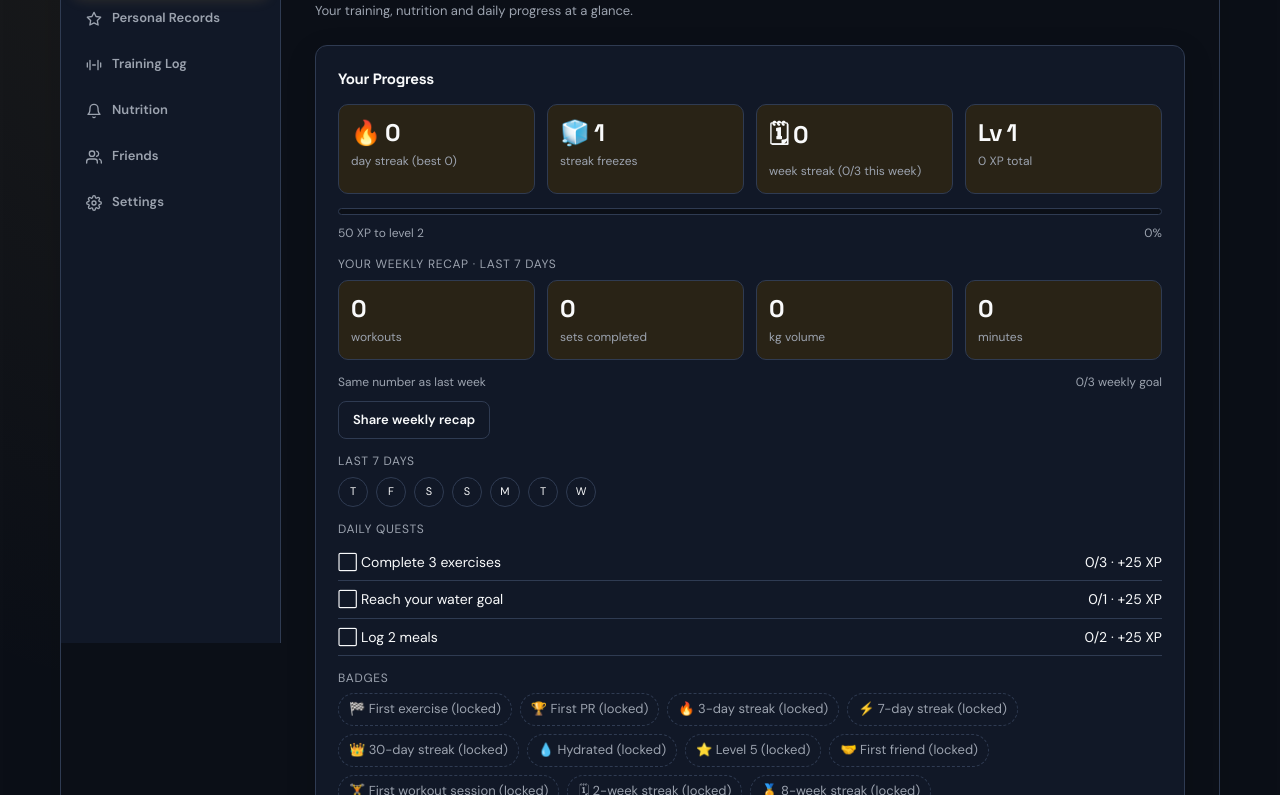
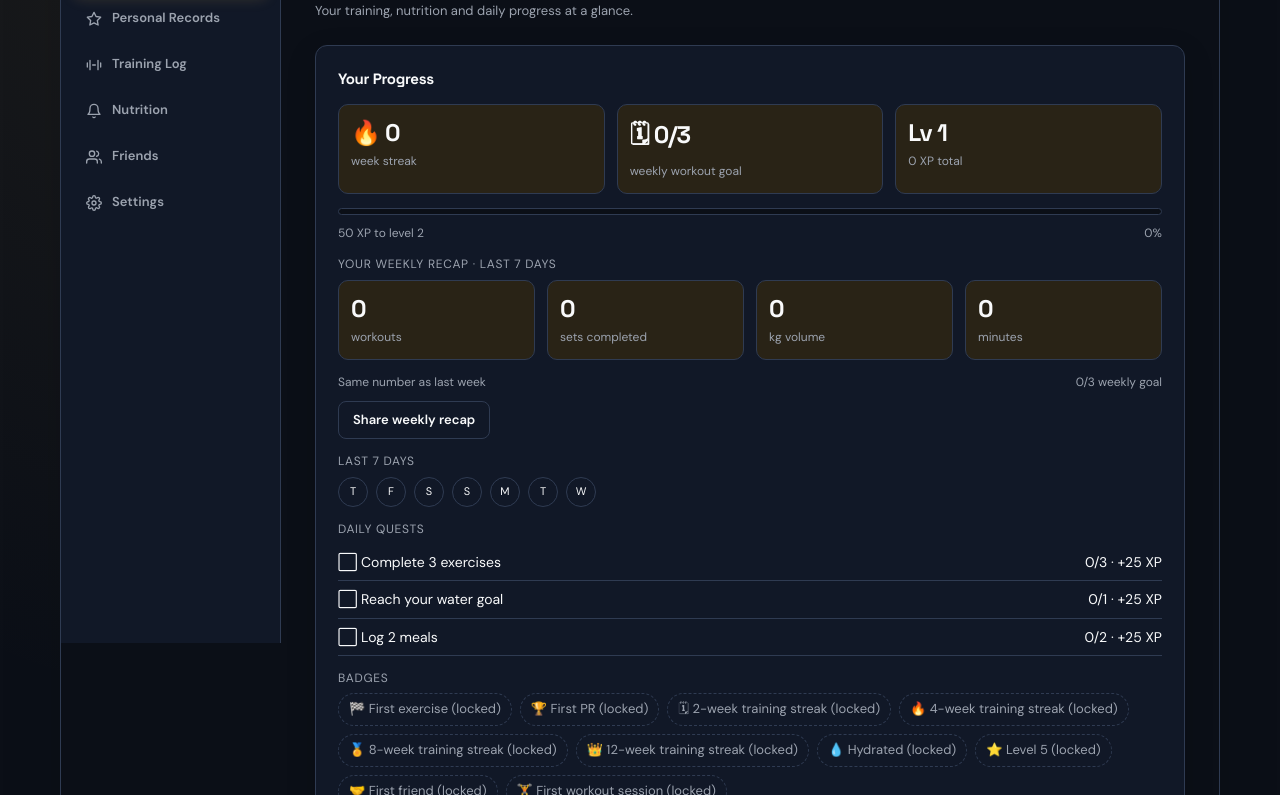
Before and after one commit to koraydozdemir-commits/Gymplified, a plain HTML site: page index.html in a window 1280 px wide. Shown: the part 157-952 px from the top of the page. Drawn offline with nearby package versions, Linux system fonts and the light colour scheme.

Commit message:
Replace daily streaks with weekly training streaks

```diff
--- a/index.html
+++ b/index.html
@@ -1688,7 +1688,7 @@ function bootState(){
   t.calTarget=t.calTarget>0?t.calTarget:2500; t.waterGoal=t.waterGoal>0?t.waterGoal:2.5;
   t.presets=Array.isArray(t.presets)&&t.presets.length?t.presets:[150,250,500,750];
   t.history=t.history||{};
-  t.game=Object.assign({xp:0,streak:0,best:0,lastDay:'',freezes:1,total:0,waterWon:'',claimed:{},badges:[],day:''},t.game||{});
+  t.game=Object.assign({xp:0,total:0,waterWon:'',claimed:{},badges:[],day:''},t.game||{}); delete t.game.streak;delete t.game.best;delete t.game.lastDay;delete t.game.freezes;
   const d=dayKey();
   if(t.game.day&&t.game.day!==d){
     t.history[t.game.day]={cal:t.cal,water:t.water,done:t.workouts.filter(w=>w.done).length};
@@ -1701,20 +1701,14 @@ function bootState(){
 const lvl=x=>Math.floor(Math.sqrt(x/50))+1;
 const dBetween=(a,b)=>Math.round((new Date(b)-new Date(a))/864e5);
 const isActive=()=>state.workouts.some(w=>w.done||(w.setList||[]).some(x=>x.done))||state.foods.length>0||state.water>0;
-function streakNow(){const g=state.game;if(!g.lastDay)return 0;const d=dBetween(g.lastDay,dayKey());return d<=1||(d===2&&g.freezes>0)?g.streak:0;}
 function gainXP(n,why){const g=state.game,l=lvl(g.xp);g.xp+=n;showToast('+'+n+' XP · '+why);if(lvl(g.xp)>l){showToast('🎉 Level '+lvl(g.xp)+'!');confetti();}}
-function tickStreak(){const g=state.game,t=dayKey();if(g.lastDay===t||!isActive())return;
-  const d=g.lastDay?dBetween(g.lastDay,t):99;
-  if(d===1)g.streak++;else if(d===2&&g.freezes>0){g.freezes--;g.streak++;showToast('🧊 Streak freeze saved your streak!');}else g.streak=1;
-  g.lastDay=t;g.best=Math.max(g.best,g.streak);gainXP(10,'Daily streak '+g.streak+'🔥');
-  if(g.streak%7===0)g.freezes=Math.min(2,g.freezes+1);}
 const QUESTS=[
  {id:'ex3',t:'Complete 3 exercises',n:3,v:()=>state.workouts.filter(w=>w.done).length},
  {id:'h2o',t:'Reach your water goal',n:1,v:()=>state.water>=state.waterGoal?1:0},
  {id:'meal2',t:'Log 2 meals',n:2,v:()=>state.foods.length}];
 const BADGES=[['first','🏁','First exercise',()=>state.game.total>=1],['pr','🏆','First PR',()=>state.prs.length>=1],
- ['s3','🔥','3-day streak',()=>state.game.best>=3],['s7','⚡','7-day streak',()=>state.game.best>=7],['s30','👑','30-day streak',()=>state.game.best>=30],
- ['h2o','💧','Hydrated',()=>!!state.game.waterWon],['l5','⭐','Level 5',()=>lvl(state.game.xp)>=5],['fr','🤝','First friend',()=>state.friends.length>=1],['ws','🏋️','First workout session',()=>state.sessions.length>=1],['w2','🗓','2-week streak',()=>weekInfo().st>=2],['w8','🏅','8-week streak',()=>weekInfo().st>=8]];
+ ['w2','🗓','2-week training streak',()=>weekInfo().st>=2],['w4','🔥','4-week training streak',()=>weekInfo().st>=4],['w8','🏅','8-week training streak',()=>weekInfo().st>=8],['w12','👑','12-week training streak',()=>weekInfo().st>=12],
+ ['h2o','💧','Hydrated',()=>!!state.game.waterWon],['l5','⭐','Level 5',()=>lvl(state.game.xp)>=5],['fr','🤝','First friend',()=>state.friends.length>=1],['ws','🏋️','First workout session',()=>state.sessions.length>=1]];
 function rewards(){
   const g=state.game;
   state.workouts.forEach(w=>{if(w.done&&!w.xp){w.xp=1;g.total++;gainXP(20,'Exercise done');}});
@@ -1722,7 +1716,6 @@ function rewards(){
   state.prs.forEach(p=>{if(!p.xp){p.xp=1;gainXP(50,'New PR 🏆');confetti();}});
   if(state.water>=state.waterGoal&&g.waterWon!==dayKey()){g.waterWon=dayKey();gainXP(30,'Water goal');}
   QUESTS.forEach(q=>{if(q.v()>=q.n&&!g.claimed[q.id]){g.claimed[q.id]=1;gainXP(25,'Quest: '+q.t);}});
-  tickStreak();
   BADGES.forEach(b=>{if(b[3]()&&!g.badges.includes(b[0])){g.badges.push(b[0]);showToast(b[1]+' Badge unlocked: '+b[2]);confetti();}});
 }
 function confetti(){if(state.settings.motion==='reduced'||matchMedia('(prefers-reduced-motion:reduce)').matches)return;
@@ -1771,7 +1764,7 @@ function loadSavedRoutine(index){
 }
 function deleteSavedRoutine(index){const routine=(state.routines||[])[index];if(!routine||!confirm('Delete saved routine "'+routine.name+'"?'))return;state.routines.splice(index,1);saveState();showToast('Routine deleted');}
 function renderExtras(){
-  const g=state.game,L=lvl(g.xp),lo=50*(L-1)**2,hi=50*L*L,xp=Math.round((g.xp-lo)/(hi-lo)*100),st=streakNow();
+  const g=state.game,L=lvl(g.xp),lo=50*(L-1)**2,hi=50*L*L,xp=Math.round((g.xp-lo)/(hi-lo)*100),wi=weekInfo();
   const wp=Math.min(100,Math.round(state.water/state.waterGoal*100));
   $('dashWater').textContent=state.water.toFixed(2);$('dashWaterGoal').textContent=state.waterGoal.toFixed(2);$('dashWaterBar').style.width=wp+'%';
   $('waterMeta').textContent='Goal: '+state.waterGoal.toFixed(2)+' L · '+wp+'%';
@@ -1781,8 +1774,7 @@ function renderExtras(){
   const days=[];for(let i=6;i>=0;i--){const d=new Date();d.setDate(d.getDate()-i);const k=dayKey(d),h=state.history[k];
     const on=i===0?isActive():!!(h&&(h.done>0||h.cal>0||h.water>0));days.push('<span class="wd '+(on?'on':'')+'" aria-label="'+d.toLocaleDateString(undefined,{weekday:'long'})+(on?': active':': no activity')+'">'+d.toLocaleDateString(undefined,{weekday:'narrow'})+'</span>');}
   $('gamePanel').innerHTML='<div class="section-title"><span>Your Progress</span></div><div class="stat-row">'+
-   '<div class="stat"><b>🔥 '+st+'</b><span>day streak (best '+g.best+')</span></div><div class="stat"><b>🧊 '+g.freezes+'</b><span>streak freezes</span></div>'+
-   '<div class="stat"><b>🗓 '+weekInfo().st+'</b><span>week streak ('+weekInfo().n+'/'+weekInfo().g+' this week)</span></div><div class="stat"><b>Lv '+L+'</b><span>'+g.xp+' XP total</span></div></div>'+
+   '<div class="stat"><b>🔥 '+wi.st+'</b><span>week streak</span></div><div class="stat"><b>🗓 '+wi.n+'/'+wi.g+'</b><span>weekly workout goal</span></div><div class="stat"><b>Lv '+L+'</b><span>'+g.xp+' XP total</span></div></div>'+
    '<div class="progress-bar" role="progressbar" aria-label="XP to next level" aria-valuemin="0" aria-valuemax="100" aria-valuenow="'+xp+'"><i style="width:'+xp+'%"></i></div>'+
    '<div class="meta-row"><span>'+(hi-g.xp)+' XP to level '+(L+1)+'</span><span>'+xp+'%</span></div>'+
    weeklyRecapMarkup()+'<div class="sub-h">Last 7 days</div><div class="week">'+days.join('')+'</div>'+
@@ -1870,7 +1862,7 @@ function renderPicker(){const q=$('exSearch').value.toLowerCase().trim(),m=$('ex
 function initPicker(){const mo=Object.values(MC).map(m=>'<option value="'+m+'">'+cap(m)+'</option>').join(''),eo=Object.keys(LIB).map(e=>'<option>'+e+'</option>').join('');
   $('exMuscle').innerHTML='<option value="">All muscles</option>'+mo;$('exEquip').innerHTML='<option value="">All equipment</option>'+eo;$('cMuscle').innerHTML=mo;$('cEquip').innerHTML=eo+'<option>Other</option>';renderPicker();previewEx(null);}
 function renderTrainingLog(){renderRoutineLibrary();const wi=weekInfo(),sb=$('sessBar');
-  sb.innerHTML=state.session?'<div class="row-wrap"><div class="stat"><b id="sessClock">'+clock()+'</b><span>workout in progress</span></div><button class="btn btn-primary" onclick="endSession()">■ Finish workout</button><button class="btn" onclick="cancelSession()">Cancel</button></div>':'<div class="row-wrap"><button class="btn btn-primary" onclick="startSession()">▶ Start workout</button><span class="sub">🗓 '+wi.st+'-week streak · '+wi.n+'/'+wi.g+' workouts this week</span></div>';
+  sb.innerHTML=state.session?'<div class="row-wrap"><div class="stat"><b id="sessClock">'+clock()+'</b><span>workout in progress</span></div><button class="btn btn-primary" onclick="endSession()">■ Finish workout</button><button class="btn" onclick="cancelSession()">Cancel</button></div>':'<div class="row-wrap"><button class="btn btn-primary" onclick="startSession()">▶ Start workout</button><span class="sub">🔥 '+wi.st+'-week streak · '+wi.n+'/'+wi.g+' workouts this week</span></div>';
   let v=0,sd=0,st=0,r=0;state.workouts.forEach(w=>{v+=vol(w);st+=w.setList.length;w.setList.forEach(x=>{if(x.done){sd++;r+=x.reps;}});});
   $('liveStats').innerHTML=state.workouts.length?'<div class="stat-row"><div class="stat"><b>'+Math.round(v).toLocaleString()+'</b><span>kg volume</span></div><div class="stat"><b>'+sd+'/'+st+'</b><span>sets done</span></div><div class="stat"><b>'+r+'</b><span>reps done</span></div><div class="stat"><b>'+state.workouts.length+'</b><span>exercises</span></div></div>':'';
   $('trainingLogList').innerHTML=state.workouts.length?state.workouts.map((w,i)=>'<div class="panel" style="margin-bottom:12px"><div class="section-title"><span>'+(i+1)+'. '+esc(w.name)+' <small class="sub">'+esc(w.muscle)+'</small></span><span class="row-wrap"><button class="btn" onclick="addSet('+i+')">+ Set</button><button class="btn btn-icon-only" style="color:var(--danger)" aria-label="Remove '+esc(w.name)+'" onclick="deleteWorkout('+i+')">✕</button></span></div>'+
```
